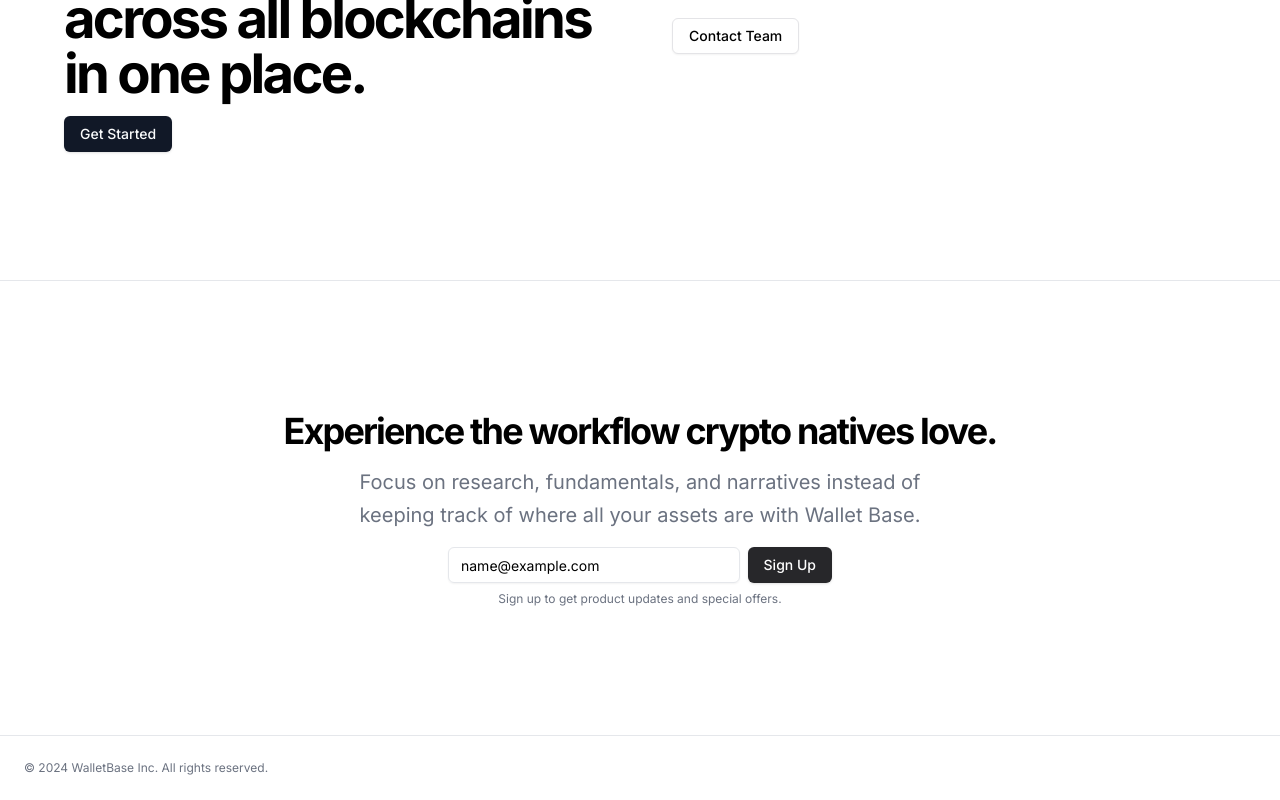
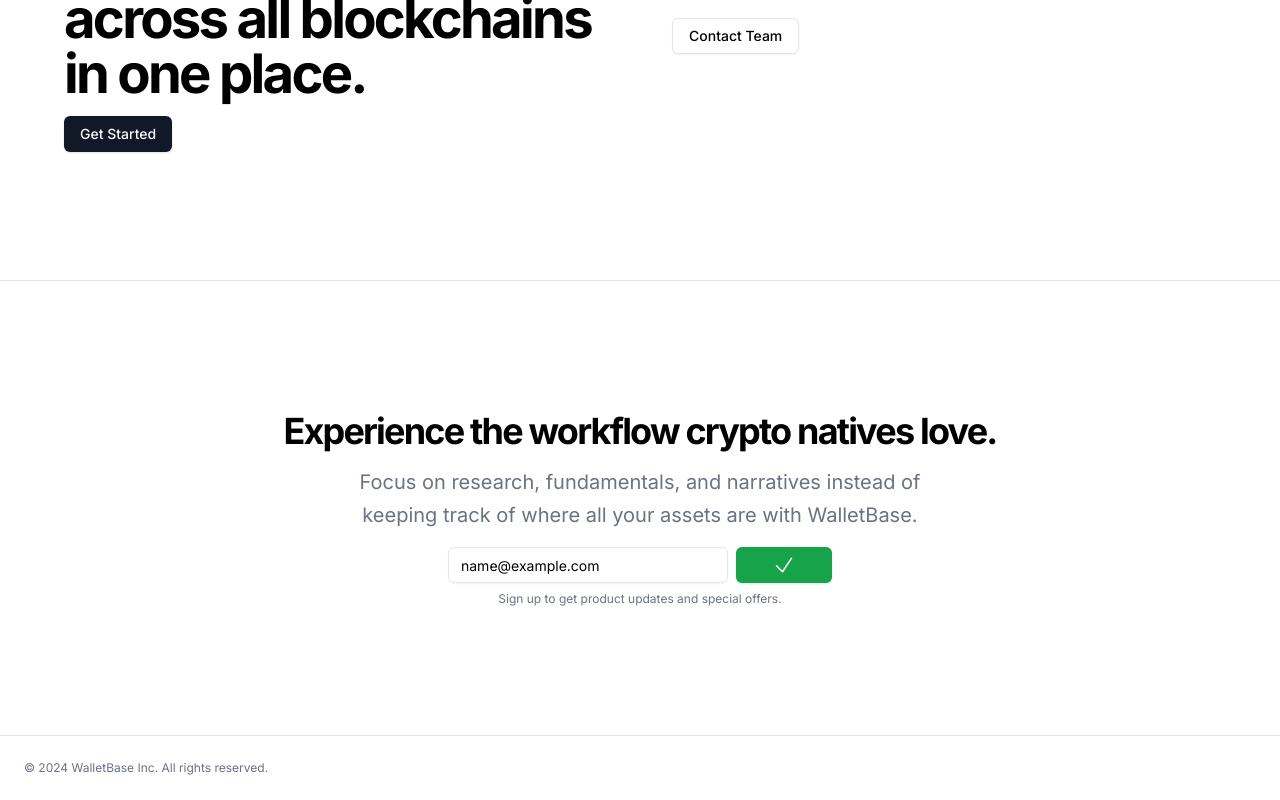
Before and after one commit to ArshaanB/wallet-base, a Next.js app: page / in a window 1280 px wide. Both pictures are taken after typing "name@example.com" into the empty fields and a click on the button "Sign Up". Shown: the part 1091-1891 px from the top of the page. Built offline with nearby package versions, Linux system fonts and the light colour scheme; no server answers.

Commit message:
Updated WalletBase naming everywhere, updated button to show colours and symbols for better UX

```diff
--- a/app/layout.tsx
+++ b/app/layout.tsx
@@ -8,7 +8,7 @@
 const inter = Inter({ subsets: ["latin"] });
 
 export const metadata: Metadata = {
-  title: "Wallet Base",
+  title: "WalletBase",
   description:
     "Keep track of your crypto assets across various blockchains with a beautiful UX."
 };
--- a/components/landing-page.tsx
+++ b/components/landing-page.tsx
@@ -20,8 +20,8 @@
                   Track your crypto portfolio
                 </h1>
                 <p className="mx-auto max-w-[700px] text-gray-500 md:text-xl dark:text-gray-400">
-                  Real-time tracking, price alerts, and historical analysis. All
-                  in one app.
+                  Real-time tracking, price alerts, and historical analysis is
+                  coming soon. All in one app.
                 </p>
               </div>
 
@@ -96,7 +96,7 @@
               </h2>
               <p className="mx-auto max-w-[600px] text-gray-500 md:text-xl/relaxed lg:text-base/relaxed xl:text-xl/relaxed dark:text-gray-400">
                 Focus on research, fundamentals, and narratives instead of
-                keeping track of where all your assets are with Wallet Base.
+                keeping track of where all your assets are with WalletBase.
               </p>
             </div>
             <MailingList />
--- a/components/mailing-list.tsx
+++ b/components/mailing-list.tsx
@@ -1,8 +1,65 @@
 "use client";
-
+import { ReactNode } from "react";
 import { useMutation } from "@tanstack/react-query";
 import { Input } from "@/components/ui/input";
-import { Button } from "@/components/ui/button";
+import { Button, ButtonVariant } from "@/components/ui/button";
+
+function CheckIcon() {
+  return (
+    <svg
+      xmlns="http://www.w3.org/2000/svg"
+      fill="none"
+      viewBox="0 0 24 24"
+      strokeWidth={1.5}
+      stroke="currentColor"
+      className="w-6 h-6"
+    >
+      <path
+        strokeLinecap="round"
+        strokeLinejoin="round"
+        d="m4.5 12.75 6 6 9-13.5"
+      />
+    </svg>
+  );
+}
+
+function ArrowPathIcon() {
+  return (
+    <svg
+      xmlns="http://www.w3.org/2000/svg"
+      fill="none"
+      viewBox="0 0 24 24"
+      strokeWidth={1.5}
+      stroke="currentColor"
+      className="w-6 h-6"
+    >
+      <path
+        strokeLinecap="round"
+        strokeLinejoin="round"
+        d="M16.023 9.348h4.992v-.001M2.985 19.644v-4.992m0 0h4.992m-4.993 0 3.181 3.183a8.25 8.25 0 0 0 13.803-3.7M4.031 9.865a8.25 8.25 0 0 1 13.803-3.7l3.181 3.182m0-4.991v4.99"
+      />
+    </svg>
+  );
+}
+
+function XMarkIcon() {
+  return (
+    <svg
+      xmlns="http://www.w3.org/2000/svg"
+      fill="none"
+      viewBox="0 0 24 24"
+      strokeWidth={1.5}
+      stroke="currentColor"
+      className="w-6 h-6"
+    >
+      <path
+        strokeLinecap="round"
+        strokeLinejoin="round"
+        d="M6 18 18 6M6 6l12 12"
+      />
+    </svg>
+  );
+}
 
 export function MailingList() {
   const mutation = useMutation({
@@ -22,13 +79,17 @@
     mutation.mutate(email);
   }
 
-  let buttonColor;
+  let signUpButtonColor: ButtonVariant = "dark";
+  let signUpButtonContents: ReactNode = "Sign Up";
   if (mutation.isPending) {
-    buttonColor = "yellow";
+    signUpButtonColor = "yellow";
+    signUpButtonContents = <ArrowPathIcon />;
   } else if (mutation.isError) {
-    buttonColor = "red";
+    signUpButtonColor = "destructive";
+    signUpButtonContents = <XMarkIcon />;
   } else if (mutation.isSuccess) {
-    buttonColor = "green";
+    signUpButtonColor = "green";
+    signUpButtonContents = <CheckIcon />;
   }
 
   return (
@@ -41,8 +102,8 @@
           type="email"
           name="email"
         />
-        <Button type="submit" variant={"dark"}>
-          Sign Up
+        <Button type="submit" variant={signUpButtonColor} className="w-24">
+          {signUpButtonContents}
         </Button>
       </form>
       <p className="text-xs text-gray-500 dark:text-gray-400">
--- a/components/navbar.tsx
+++ b/components/navbar.tsx
@@ -12,8 +12,8 @@
     <header className="px-4 lg:px-6 h-14 flex items-center">
       <Link className="flex items-center justify-center" href="/">
         <WalletIcon className="h-6 w-6 mr-2" />
-        <span className="sr-only">Wallet Base</span>
-        <span className="mr-2 font-medium">Wallet Base</span>
+        <span className="sr-only">WalletBase</span>
+        <span className="mr-2 font-medium">WalletBase</span>
       </Link>
       <nav className="ml-auto flex gap-4 sm:gap-6">
         {isHomepage && (
--- a/components/ui/button.tsx
+++ b/components/ui/button.tsx
@@ -4,14 +4,12 @@
 
 import { cn } from "@/lib/utils";
 
-const buttonVariants = cva(
-  "inline-flex items-center justify-center whitespace-nowrap rounded-md text-sm font-medium transition-colors focus-visible:outline-none focus-visible:ring-1 focus-visible:ring-ring disabled:pointer-events-none disabled:opacity-50",
-  {
-    variants: {
-      variant: {
+const variants = {
   default: "bg-primary text-white shadow hover:bg-primary/70",
   primary_light: "bg-primary/90 text-white shadow hover:bg-primary/80",
   dark: "bg-zinc-800 text-white shadow hover:bg-zinc-800/80",
+  yellow: "bg-yellow-500 text-white shadow hover:bg-yellow-500/80",
+  green: "bg-green-600 text-white shadow hover:bg-green-600/80",
   destructive: "bg-rose-500 text-white shadow-sm hover:bg-rose-500/80",
   outline:
     "border border-input bg-transparent shadow-sm hover:bg-accent hover:text-accent-foreground",
@@ -19,7 +17,15 @@
     "bg-secondary text-secondary-foreground shadow-sm hover:bg-secondary/80",
   ghost: "hover:bg-accent hover:text-accent-foreground",
   link: "text-primary underline-offset-4 hover:underline"
-      },
+};
+
+export type ButtonVariant = keyof typeof variants;
+
+const buttonVariants = cva(
+  "inline-flex items-center justify-center whitespace-nowrap rounded-md text-sm font-medium transition-colors focus-visible:outline-none focus-visible:ring-1 focus-visible:ring-ring disabled:pointer-events-none disabled:opacity-50",
+  {
+    variants: {
+      variant: variants,
       size: {
         default: "h-9 px-4 py-2",
         sm: "h-8 rounded-md px-3 text-xs",
```
Also changed, not shown: 1 other file (tests, documents, lock files or other folders). Lines whose indentation alone changed are shown as unchanged.
